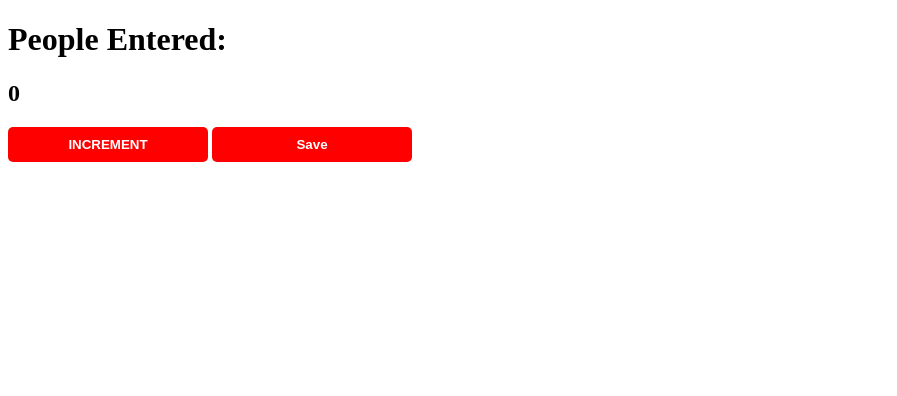
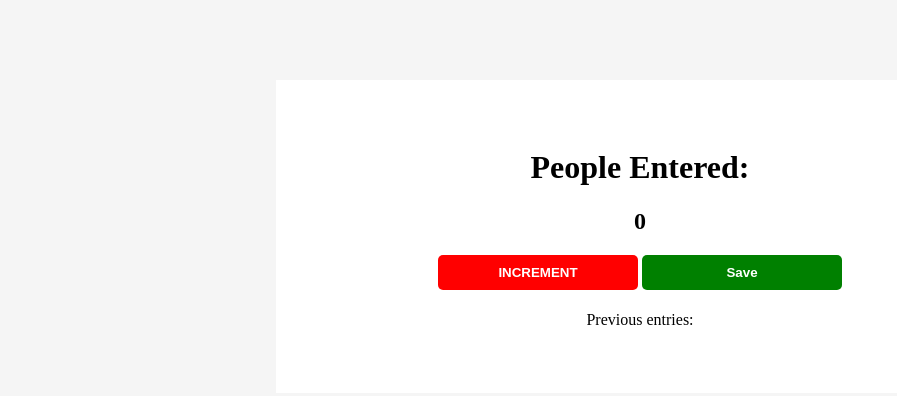
Before and after one commit to Devasurya-S/Javascript, a plain HTML site: page Passenger Counter App/index.html in a window 1280 px wide. Shown: the whole page, without its empty margins (0-897 px from the left). Drawn offline with Linux system fonts and the light colour scheme.

Commit message:
Day 2: App complete

```diff
--- a/Passenger Counter App/index.html
+++ b/Passenger Counter App/index.html
@@ -4,10 +4,15 @@
         <link rel="stylesheet" href="style.css">
     </head>
     <body>
-        <h1>People Entered:</h1>
-        <h2 id="count-el">0</h2>
-        <button id="increment-btn" class="btn" onclick="increment()">INCREMENT</button>
-        <button class="btn" id="save-btn" onclick="save()">Save</button>
+        <div class="container">
+            <h1>People Entered:</h1>
+            <h2 id="count-el">0</h2>
+            <div class="btnHolder">
+                <button id="increment-btn" class="btn" onclick="increment()">INCREMENT</button>
+                <button class="btn btn-g" id="save-btn" onclick="save()">Save</button>
+            </div>
+            <p id="save-el">Previous entries: </p>
+        </div>
         <script src="index.js">
         </script>
     </body>
--- a/Passenger Counter App/index.js
+++ b/Passenger Counter App/index.js
@@ -1,14 +1,19 @@
 //Pass in argument
 let countEL = document.getElementById("count-el")
+let saveEl = document.getElementById("save-el")
 
 let count = 0
 
 // listen for clicks
 function increment() {
-    count = count + 1
+    count += 1
     countEL.innerText = count
 }
 
+//on clicking save button
 function save() {
-    console.log(count)
+    let precount = count + " - "
+    saveEl.textContent += precount
+    count = 0
+    countEL.innerText = count
 }
--- a/Passenger Counter App/style.css
+++ b/Passenger Counter App/style.css
@@ -1,3 +1,38 @@
+body
+{
+    background-color: whitesmoke;
+}
+
+.container
+{
+
+    margin: 5rem auto;
+    width: 50%;
+    padding: 3rem;
+    background-color: white;
+}
+
+h1
+{
+    text-align: center;
+}
+
+h2
+{
+    text-align: center;
+}
+
+p
+{
+    text-align: center;
+}
+
+.btnHolder
+{
+    width: fit-content;
+    margin: auto;
+}
+
 .btn
 {
     border: none;
@@ -10,3 +45,8 @@
     border-radius: 5px;
     background-color: red;
 }
+
+.btn-g
+{
+    background-color: green;
+}
```
